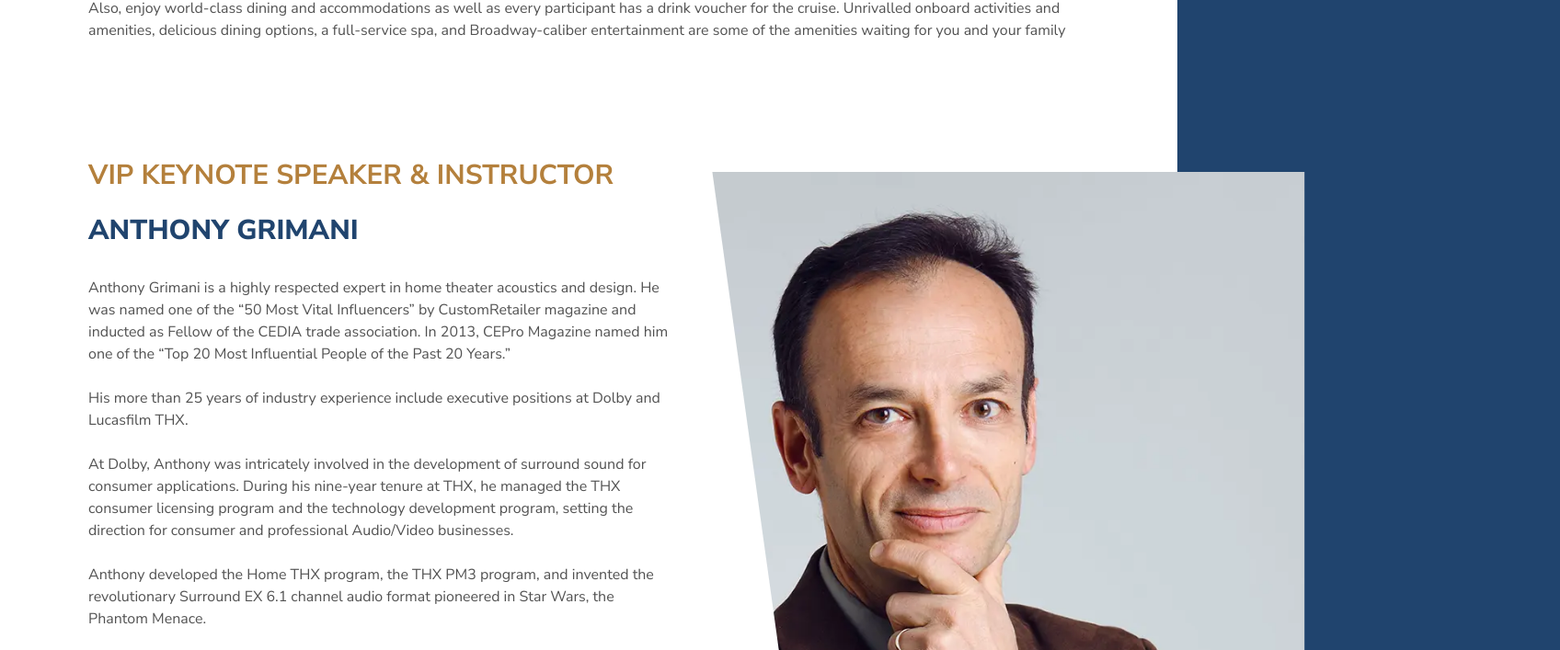
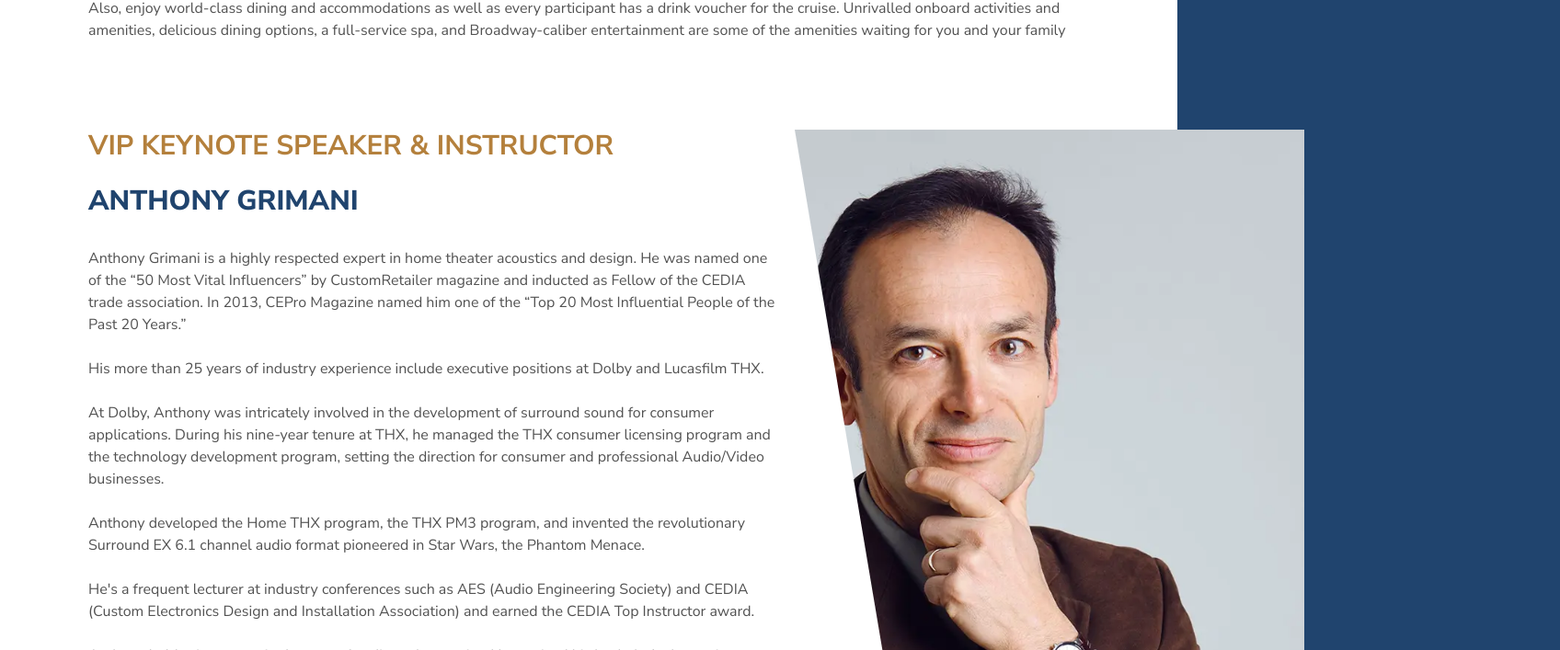
Before and after one commit to jjcxdev/sots, a Next.js app: page / in a window 1280 px wide. Shown: the part 1013-1720 px from the top of the page at 92% size, 1696 px wide, since content can reach past the window. Built offline with nearby package versions, Linux system fonts and the light colour scheme.

Commit message:
anthony pic

```diff
--- a/src/app/components/keynote.tsx
+++ b/src/app/components/keynote.tsx
@@ -2,7 +2,7 @@ import Link from "next/link";
 
 export default function Keynote() {
   return (
-    <div className="bg-transparent py-8 mx-24">
+    <div className="bg-transparent">
       <div className="relative z-50">
         <div className="">
           <h2
--- a/src/app/page.tsx
+++ b/src/app/page.tsx
@@ -84,17 +84,17 @@ export default function Header() {
       <div>
         <Info />
       </div>
-      <div className="hidden lg:block relative h-full w-full">
+      <div className="hidden lg:block relative m-auto mx-24 h-full mb-24 w-full">
         <div className="absolute top-0 left-0 w-full h-full z-1">
           <div className="">
             <Image
               src="/anthony.webp"
-              alt="symphony of the seas ship"
-              className="object-contain scale-90"
+              alt="anthony grimani"
+              className="object-contain"
               layout="fill"
               objectPosition="center 30%"
               priority
-              style={{ left: "30%" }}
+              style={{ left: "25%" }}
             />
           </div>
           <div className="relative w-full h-full bg-white z-10 diagonal-cut-2 "></div>
@@ -103,7 +103,7 @@ export default function Header() {
       </div>
 
       <div className="lg:hidden py-12 lg:py-24 px-4 md:px-10 gap-8 lg:px-24">
-        <div className="order-1">
+        <div className="">
           <h2 className="pt-2 uppercase bg-white text-custom-gold text-2xl font-bold">
             VIP Keynote Speaker & Instructor
           </h2>
@@ -112,8 +112,8 @@ export default function Header() {
           </div>
         </div>
         <div
-          className="relative overflow-hidden w-full order-3"
-          style={{ height: "325px" }}
+          className="relative overflow-hidden w-full"
+          style={{ height: "500px" }}
         >
           <Image
             src="/anthony.webp"
@@ -124,7 +124,7 @@ export default function Header() {
             objectPosition="center 40%"
           />
         </div>
-        <div className="bg-white text-neutral-600 pb-2 order-2">
+        <div className="bg-white text-neutral-600 pb-2">
           Anthony Grimani is a highly respected expert in home theater acoustics
           and design. He was named one of the “50 Most Vital Influencers” by
           CustomRetailer magazine and inducted as Fellow of the CEDIA trade
```
